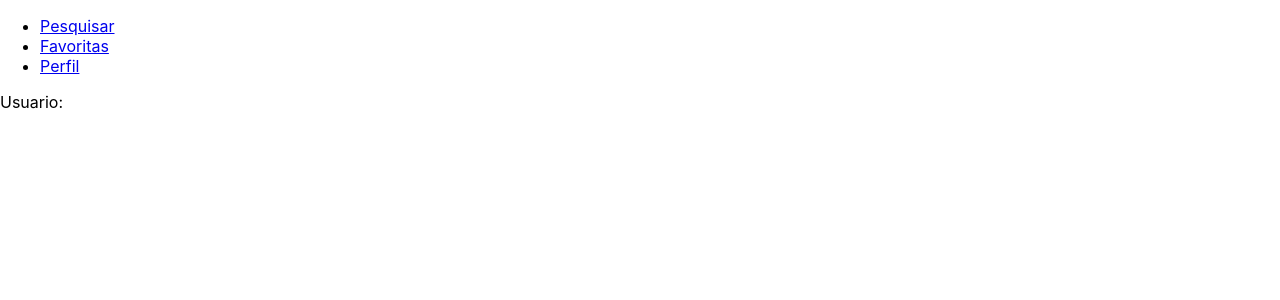
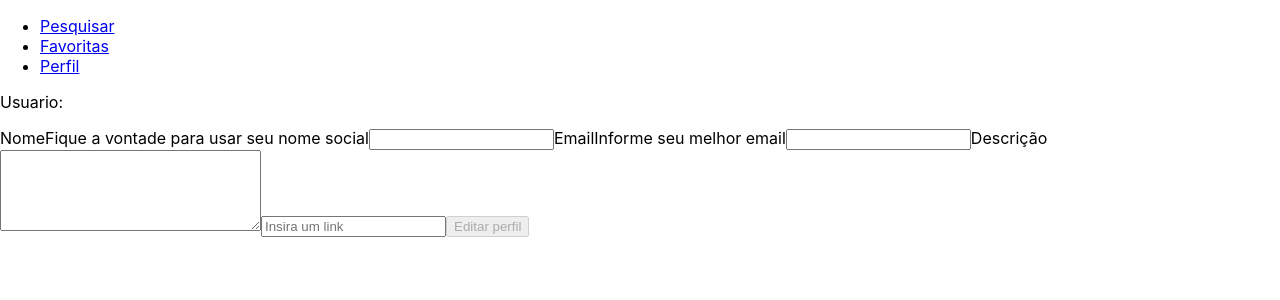
Before and after one commit to flimamcz/fltunes, a React (Create React App) app: page /profile/edit in a window 1280 px wide. Shown: the top 300 px of the page. Built offline with nearby package versions, Linux system fonts and the light colour scheme; the HTML template or start-up script is replaced by a standard one.

Commit message:
Requisito 14 :check:

```diff
--- a/src/pages/Profile.jsx
+++ b/src/pages/Profile.jsx
@@ -1,11 +1,43 @@
 import React, { Component } from 'react';
+import { Link } from 'react-router-dom';
 import Header from '../components/Header';
+import Loading from '../components/Loading';
+import { getUser } from '../services/userAPI';
 
 class Profile extends Component {
+  state = {
+    loading: false,
+    user: {},
+  };
+
+  componentDidMount() {
+    this.fetchUser();
+  }
+
+  fetchUser = async () => {
+    this.setState({ loading: true }, async () => {
+      const user = await getUser();
+      this.setState({
+        user,
+        loading: false,
+      });
+    });
+  };
+
   render() {
+    const { user, loading } = this.state;
     return (
       <div data-testid="page-profile">
         <Header />
+        {loading ? <Loading /> : (
+          <div>
+            <img data-testid="profile-image" src={ user.image } alt={ user.name } />
+            <Link to="/profile/edit">Editar perfil</Link>
+            <p>{user.name}</p>
+            <p>{user.email}</p>
+            <p>{user.description}</p>
+          </div>
+        )}
       </div>
     );
   }
--- a/src/pages/ProfileEdit.jsx
+++ b/src/pages/ProfileEdit.jsx
@@ -1,11 +1,143 @@
 import React, { Component } from 'react';
+import { Redirect } from 'react-router-dom';
 import Header from '../components/Header';
+import Loading from '../components/Loading';
+import { getUser, updateUser } from '../services/userAPI';
 
 class ProfileEdit extends Component {
+  state = {
+    loading: false,
+    name: '',
+    email: '',
+    image: '',
+    description: '',
+    buttonDisabled: true,
+    redirect: false,
+  };
+
+  componentDidMount() {
+    this.fetchUser();
+  }
+
+  fetchUser = async () => {
+    this.setState({ loading: true }, async () => {
+      const user = await getUser();
+      const { name, email, description, image } = await user;
+      this.setState({
+        loading: false,
+        name,
+        email,
+        image,
+        description,
+      });
+    });
+  };
+
+  handleInput = ({ target }) => {
+    const { value, name } = target;
+    this.setState({ [name]: value }, () => {
+      const { name: nameInput, email, image, description } = this.state;
+      const isFilled = (nameInput.length > 0)
+        && (email.length > 0)
+        && (image.length > 0)
+        && (description.length > 0);
+      const regex = /\S+@\S+\.\S+/;
+      const isEmail = regex.test(email);
+      if (isFilled && isEmail) {
+        this.setState({ buttonDisabled: false });
+      } else this.setState({ buttonDisabled: true });
+    });
+  };
+
+  updateUser = async () => {
+    const { name, email, description, image } = this.state;
+    const userUpdate = {
+      name,
+      email,
+      description,
+      image,
+    };
+
+    this.setState({ redirect: false, loading: true }, async () => {
+      const response = await updateUser(userUpdate);
+      if (response === 'OK') {
+        this.setState({ redirect: true, loading: false });
+        this.props.history.push('/profile')
+      }
+    });
+  };
+
   render() {
+    const {
+      loading, name, email,
+      description, image,
+      buttonDisabled, redirect,
+    } = this.state;
+
     return (
       <div data-testid="page-profile-edit">
         <Header />
+        {loading ? <Loading /> : (
+          <form>
+            <label htmlFor="name">
+              Nome
+              <span>Fique a vontade para usar seu nome social</span>
+              <input
+                type="text"
+                data-testid="edit-input-name"
+                name="name"
+                id="name"
+                value={ name }
+                onChange={ this.handleInput }
+              />
+            </label>
+
+            <label htmlFor="email">
+              Email
+              <span>Informe seu melhor email</span>
+              <input
+                type="email"
+                name="email"
+                id="email"
+                data-testid="edit-input-email"
+                value={ email }
+                onChange={ this.handleInput }
+              />
+            </label>
+
+            <label htmlFor="description">
+              Descrição
+              <textarea
+                id="description"
+                cols="30"
+                name="description"
+                rows="5"
+                data-testid="edit-input-description"
+                value={ description }
+                onChange={ this.handleInput }
+              />
+            </label>
+
+            <input
+              type="text"
+              data-testid="edit-input-image"
+              placeholder="Insira um link"
+              name="image"
+              value={ image }
+              onChange={ this.handleInput }
+            />
+
+            <button
+              type="button"
+              data-testid="edit-button-save"
+              disabled={ buttonDisabled }
+              onClick={ this.updateUser }
+            >
+              Editar perfil
+            </button>
+          </form>
+        )}
+        {redirect && <Redirect to="/profile" />}
       </div>
     );
   }
```
